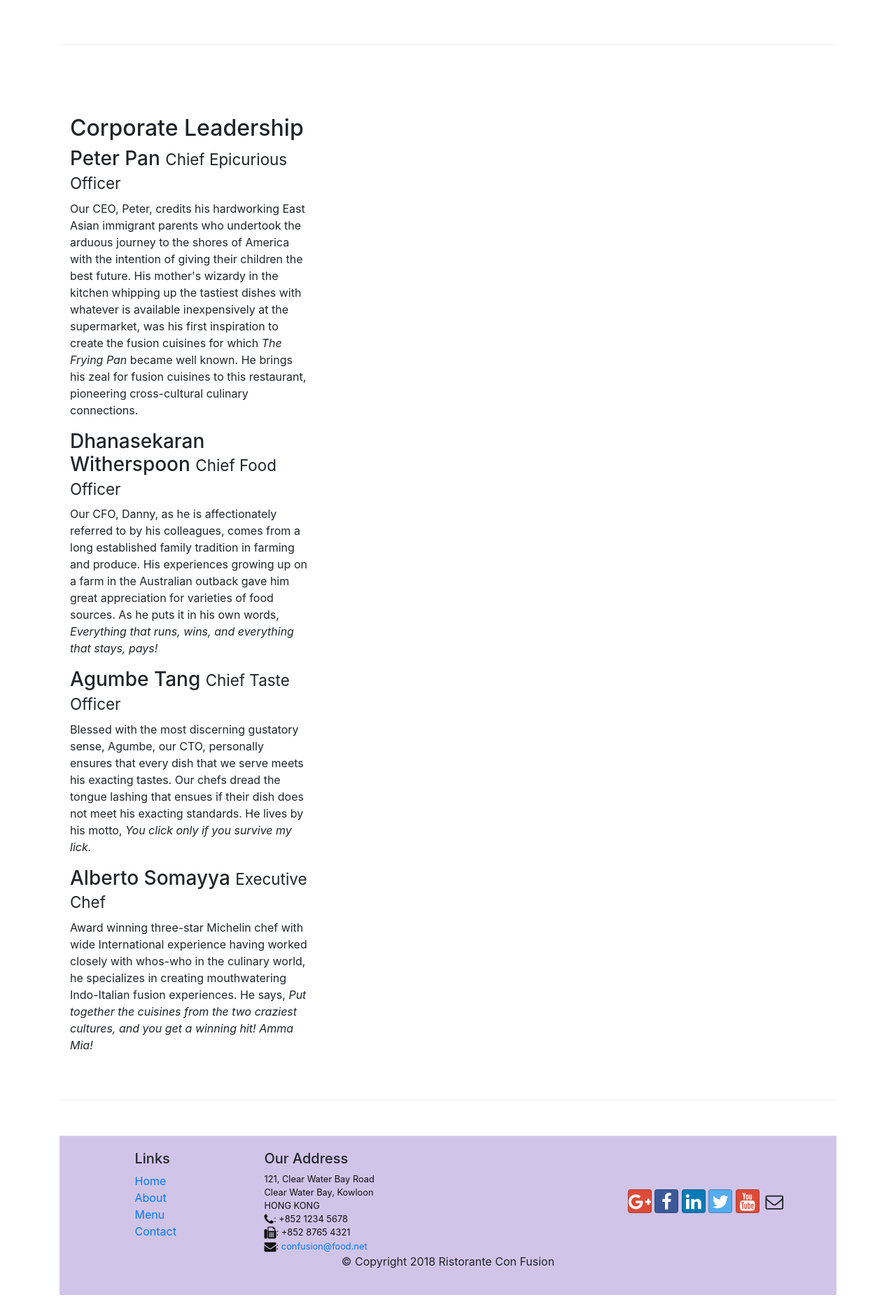
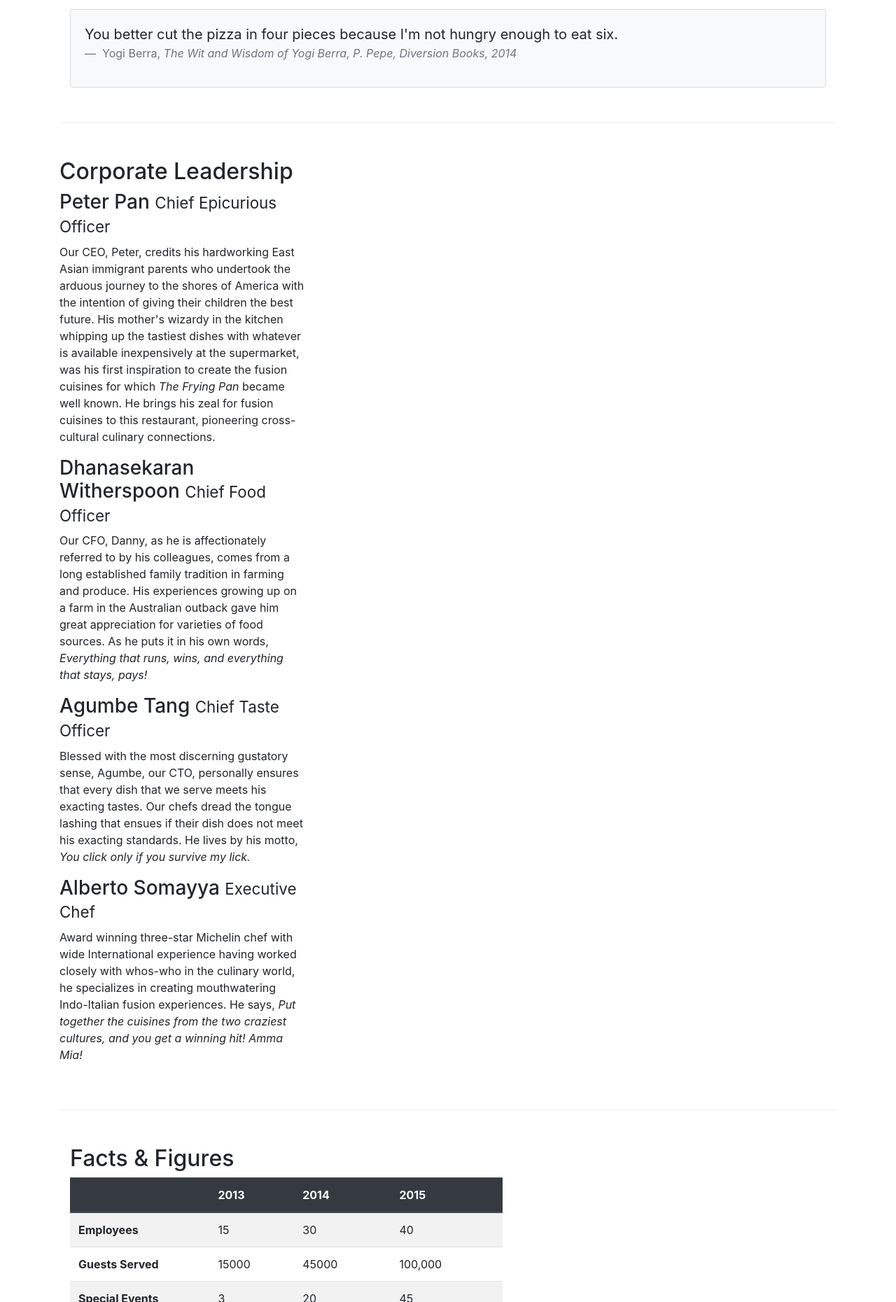
Before and after one commit to nareshreddysama/conFusion, a website: page aboutus.html in a window 1280 px wide. Shown: the part 940-2800 px from the top of the page at 70% size. Drawn offline with nearby package versions, Linux system fonts and the light colour scheme.

Commit message:
tables and cards

```diff
--- a/aboutus.html
+++ b/aboutus.html
@@ -23,8 +23,8 @@
             <div class="collapse navbar-collapse" id="Navbar">
                 <div class="container">
                     <ul class="navbar-nav mr-auto">
-                        <li class="nav-item active"><a class="nav-link" href="./index.html"><span class="fa fa-home fa-lg"></span> Home</a></li>
-                        <li class="nav-item"><a class="nav-link" href="./aboutus.html"><span class="fa fa-info fa-lg"></span> About</a></li>
+                        <li class="nav-item"><a class="nav-link" href="./index.html"><span class="fa fa-home fa-lg"></span> Home</a></li>
+                        <li class="nav-item active"><a class="nav-link" href="./aboutus.html"><span class="fa fa-info fa-lg"></span> About</a></li>
                         <li class="nav-item"><a class="nav-link" href="#"><span class="fa fa-list fa-lg"></span> Menu</a></li>
                         <li class="nav-item"><a class="nav-link" href="./contactus.html"><span class="fa fa-address-card fa-lg"></span> Contact</a></li>
                     </ul>
@@ -62,24 +62,103 @@
                 <p>Started in 2010, Ristorante con Fusion quickly established itself as a culinary icon par excellence in Hong Kong. With its unique brand of world fusion cuisine that can be found nowhere else, it enjoys patronage from the A-list clientele in Hong Kong.  Featuring four of the best three-star Michelin chefs in the world, you never know what will arrive on your plate the next time you visit us.</p>
                 <p>The restaurant traces its humble beginnings to <em>The Frying Pan</em>, a successful chain started by our CEO, Mr. Peter Pan, that featured for the first time the world's best cuisines in a pan.</p>
             </div>
-            <div>
+            <div class="col-12 offset-md-2 col-md-4">
+                <div class="card">
+                    <h3 class="card-header bg-primary text-white">Facts At a Glance</h3>
+                    <div class="card-body">
+                        <dl class="row">
+                            <dt class="col-6">Started</dt>
+                            <dd class="col-6">3 Feb. 2013</dd>
+                            <dt class="col-6">Major Stake Holder</dt>
+                            <dd class="col-6">HK Fine Foods Inc.</dd>
+                            <dt class="col-6">Last Year's Turnover</dt>
+                            <dd class="col-6">$1,250,375</dd>
+                            <dt class="col-6">Employees</dt>
+                            <dd class="col-6">40</dd>
+                        </dl>
+                    </div>
+                </div>
+            </div>
+            <div class="col-12">
+                <div class="card card-body bg-light">
+                    <blockquote class="blockquote">
+                        <p class="mb-0">
+                            You better cut the pizza in four pieces because
+                            I'm not hungry enough to eat six.
+                        </p>
+                        <footer class="blockquote-footer">
+                            Yogi Berra,
+                            <cite title="Source Title">
+                                The Wit and Wisdom of Yogi Berra,
+                                P. Pepe, Diversion Books, 2014
+                            </cite>
+                        </footer>
+                    </blockquote>
+                </div>
             </div>
         </div>
-        <div class="row row-content .d-none .d-sm-block">
-            <div class="row row-content">
+        <div class="row row-content">
+            <div class="row">
                 <div class="col-12 col-sm-4 ">
                     <h2>Corporate Leadership</h2>
                     <h3>Peter Pan <small>Chief Epicurious Officer</small></h3>
-                    <p>Our CEO, Peter, credits his hardworking East Asian immigrant parents who undertook the arduous journey to the shores of America with the intention of giving their children the best future. His mother's wizardy in the kitchen whipping up the tastiest dishes with whatever is available inexpensively at the supermarket, was his first inspiration to create the fusion cuisines for which <em>The Frying Pan</em> became well known. He brings his zeal for fusion cuisines to this restaurant, pioneering cross-cultural culinary connections.</p>
+                    <p class=".d-none .d-sm-block">Our CEO, Peter, credits his hardworking East Asian immigrant parents who undertook the arduous journey to the shores of America with the intention of giving their children the best future. His mother's wizardy in the kitchen whipping up the tastiest dishes with whatever is available inexpensively at the supermarket, was his first inspiration to create the fusion cuisines for which <em>The Frying Pan</em> became well known. He brings his zeal for fusion cuisines to this restaurant, pioneering cross-cultural culinary connections.</p>
                     <h3>Dhanasekaran Witherspoon <small>Chief Food Officer</small></h3>
-                    <p>Our CFO, Danny, as he is affectionately referred to by his colleagues, comes from a long established family tradition in farming and produce. His experiences growing up on a farm in the Australian outback gave him great appreciation for varieties of food sources. As he puts it in his own words, <em>Everything that runs, wins, and everything that stays, pays!</em></p>
+                    <p class=".d-none .d-sm-block">Our CFO, Danny, as he is affectionately referred to by his colleagues, comes from a long established family tradition in farming and produce. His experiences growing up on a farm in the Australian outback gave him great appreciation for varieties of food sources. As he puts it in his own words, <em>Everything that runs, wins, and everything that stays, pays!</em></p>
                     <h3>Agumbe Tang <small>Chief Taste Officer</small></h3>
-                    <p>Blessed with the most discerning gustatory sense, Agumbe, our CTO, personally ensures that every dish that we serve meets his exacting tastes. Our chefs dread the tongue lashing that ensues if their dish does not meet his exacting standards. He lives by his motto, <em>You click only if you survive my lick.</em></p>
+                    <p class=".d-none .d-sm-block">Blessed with the most discerning gustatory sense, Agumbe, our CTO, personally ensures that every dish that we serve meets his exacting tastes. Our chefs dread the tongue lashing that ensues if their dish does not meet his exacting standards. He lives by his motto, <em>You click only if you survive my lick.</em></p>
                     <h3>Alberto Somayya <small>Executive Chef</small></h3>
-                    <p>Award winning three-star Michelin chef with wide International experience having worked closely with whos-who in the culinary world, he specializes in creating mouthwatering Indo-Italian fusion experiences. He says, <em>Put together the cuisines from the two craziest cultures, and you get a winning hit! Amma Mia!</em></p>
+                    <p class=".d-none .d-sm-block">Award winning three-star Michelin chef with wide International experience having worked closely with whos-who in the culinary world, he specializes in creating mouthwatering Indo-Italian fusion experiences. He says, <em>Put together the cuisines from the two craziest cultures, and you get a winning hit! Amma Mia!</em></p>
                 </div>
             </div>
         </div>
+        <div class="row row-content">
+            <div class="col-12 col-sm-9">
+                <h2>Facts &amp; Figures</h2>
+            </div>
+            <div class="col-md-7 mr-auto">
+                <div class="table-responsive">
+                    <table class="table table-striped">
+                        <thead class="thead-dark">
+                            <tr>
+                                <th>&nbsp;</th>
+                                <th>2013</th>
+                                <th>2014</th>
+                                <th>2015</th>
+                            </tr>
+                        </thead>
+                        <tbody>
+                            <tr>
+                                <th>Employees</th>
+                                <td>15</td>
+                                <td>30</td>
+                                <td>40</td>
+                            </tr>
+                            <tr>
+                                <th>Guests Served</th>
+                                <td>15000</td>
+                                <td>45000</td>
+                                <td>100,000</td>
+                            </tr>
+                            <tr>
+                                <th>Special Events</th>
+                                <td>3</td>
+                                <td>20</td>
+                                <td>45</td>
+                            </tr>
+                            <tr>
+                                <th>Annual Turnover</th>
+                                <td>$251,325</td>
+                                <td>$1,250,375</td>
+                                <td>~$3,000,000</td>
+                            </tr>
+                        </tbody>
+                    </table>
+                </div>
+            </div>
+        </div>
+
+    </div>
         <footer class="footer">
             <div class="container">
                 <div class="row">
```
